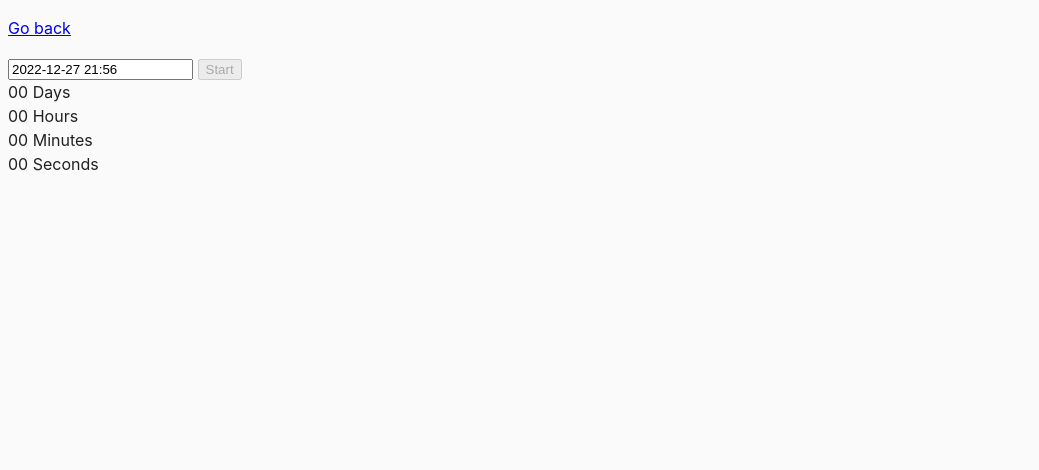
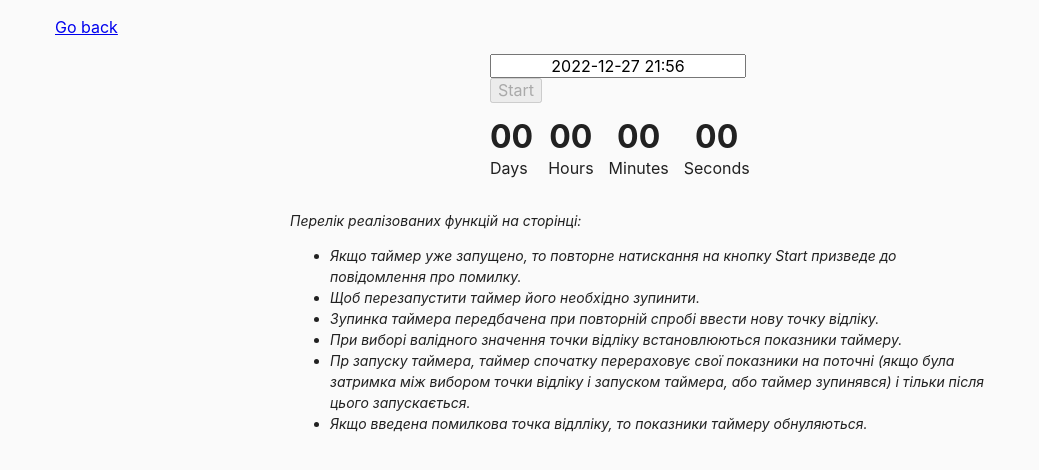
Before and after one commit to AndriyNich/goit-js-hw-09, a website built with Parcel: page src/02-timer.html in a window 1280 px wide. Shown: the whole page, without its empty margins (0-1039 px from the left). Built offline with nearby package versions, Linux system fonts and the light colour scheme; what notiflix would draw is missing.

Commit message:
task-3-pre-finish

```diff
--- a/src/02-timer.html
+++ b/src/02-timer.html
@@ -4,11 +4,13 @@
     <meta charset="UTF-8" />
     <meta name="viewport" content="width=device-width, initial-scale=1.0" />
     <title>Countdown timer</title>
-    <link rel="stylesheet" href="css/common.css" />
+    <link rel="stylesheet" href="./sass/index2.scss" />
   </head>
   <body>
-    <p><a href="index.html">Go back</a></p>
-
+    <section class="main">
+      <div class="container">
+        <p class="nav"><a href="index.html">Go back</a></p>
+        <div class="timer__container">
           <input type="text" id="datetime-picker" />
           <button type="button" data-start>Start</button>
 
@@ -30,7 +32,38 @@
               <span class="label">Seconds</span>
             </div>
           </div>
-
+        </div>
+        <div class="notes">
+          <p class="notes__all">Перелік реалізованих функцій на сторінці:</p>
+          <ul class="notes__list">
+            <li class="notes__item">
+              Якщо таймер уже запущено, то повторне натискання на кнопку Start
+              призведе до повідомлення про помилку.
+            </li>
+            <li class="notes__item">
+              Щоб перезапустити таймер його необхідно зупинити.
+            </li>
+            <li class="notes__item">
+              Зупинка таймера передбачена при повторній спробі ввести нову точку
+              відліку.
+            </li>
+            <li class="notes__item">
+              При виборі валідного значення точки відліку встановлюються
+              показники таймеру.
+            </li>
+            <li class="notes__item">
+              Пр запуску таймера, таймер спочатку перераховує свої показники на
+              поточні (якщо була затримка між вибором точки відліку і запуском
+              таймера, або таймер зупинявся) і тільки після цього запускається.
+            </li>
+            <li class="notes__item">
+              Якщо введена помилкова точка відлліку, то показники таймеру
+              обнуляються.
+            </li>
+          </ul>
+        </div>
+      </div>
+    </section>
     <script src="js/02-timer.js" type="module"></script>
   </body>
 </html>
--- /dev/null
+++ b/src/sass/_color-switcher.scss
@@ -0,0 +1,35 @@
+p {
+  display: block;
+  padding: 0;
+  margin: 0;
+}
+
+.container {
+  margin: 0 auto;
+  padding: 15px 15px;
+  max-width: 1200px;
+  height: calc(100vh - 30px);
+}
+
+.container__button {
+  margin: 0 auto;
+  padding: 15px 15px;
+  max-width: 200px;
+  display: flex;
+  height: 100%;
+  flex-direction: column;
+  justify-content: center;
+}
+
+.container__drop {
+  display: flex;
+  gap: 10px;
+}
+
+button {
+  display: block;
+  padding: 5px 20px;
+  font-size: 24px;
+
+  cursor: pointer;
+}
--- /dev/null
+++ b/src/sass/_common.scss
@@ -0,0 +1,18 @@
+* {
+  box-sizing: border-box;
+}
+
+body {
+  font-family: -apple-system, BlinkMacSystemFont, 'Segoe UI', Roboto,
+    Oxygen-Sans, Ubuntu, Cantarell, 'Helvetica Neue', sans-serif;
+  -webkit-font-smoothing: antialiased;
+  -moz-osx-font-smoothing: grayscale;
+  background-color: #fafafa;
+  color: #212121;
+  line-height: 1.5;
+}
+
+img {
+  display: block;
+  max-width: 100%;
+}
--- /dev/null
+++ b/src/sass/_promises.scss
@@ -0,0 +1,42 @@
+p {
+  display: block;
+  padding: 0;
+  margin: 0;
+}
+
+section {
+  padding-top: 15px;
+}
+
+.container {
+  max-width: 1200px;
+  padding: 0 15px;
+  margin: 0 auto;
+
+  & > p {
+    margin-bottom: 15px;
+  }
+}
+
+.form {
+  display: flex;
+  gap: 10px;
+  align-items: flex-end;
+  width: 100%;
+  justify-content: center;
+}
+
+label {
+  display: flex;
+  flex-direction: column;
+}
+
+input {
+  padding: 5px 5px;
+}
+
+button {
+  display: block;
+  padding: 5px 10px;
+  cursor: pointer;
+}
--- /dev/null
+++ b/src/sass/_timer.scss
@@ -0,0 +1,62 @@
+p {
+  display: block;
+  padding: 0;
+  margin: 0;
+}
+
+.main {
+  padding: 15px 0;
+}
+.container {
+  margin: 0 auto;
+  padding: 0 15px;
+  max-width: 1200px;
+}
+
+.nav {
+}
+
+button {
+  &:hover:not(:disabled),
+  &:focus:not(:disabled) {
+    cursor: pointer;
+  }
+}
+
+.timer__container {
+  margin: 0 auto;
+  width: 300px;
+  padding: 15px 0;
+}
+
+#datetime-picker {
+  text-align: center;
+}
+
+.timer {
+  display: flex;
+  gap: 15px;
+  padding: 15px 0;
+}
+
+span {
+  display: block;
+}
+
+.field {
+}
+.value {
+  font-size: 32px;
+  line-height: 1.2;
+  font-weight: 700;
+  text-align: center;
+}
+.label {
+}
+
+.notes {
+  margin: 0 auto;
+  max-width: 700px;
+  font-size: 14px;
+  font-style: italic;
+}
--- a/src/sass/index.scss
+++ /dev/null
@@ -1 +0,0 @@
-@import '~node_modules/modern-normalize/modern-normalize.css';
--- /dev/null
+++ b/src/sass/index1.scss
@@ -0,0 +1,3 @@
+@import '~node_modules/modern-normalize/modern-normalize.css';
+@import 'common';
+@import 'color-switcher';
--- /dev/null
+++ b/src/sass/index2.scss
@@ -0,0 +1,3 @@
+@import '~node_modules/modern-normalize/modern-normalize.css';
+@import 'common';
+@import 'timer';
--- /dev/null
+++ b/src/sass/index3.scss
@@ -0,0 +1,3 @@
+@import '~node_modules/modern-normalize/modern-normalize.css';
+@import 'common';
+@import 'promises';
```
Also changed, not shown: src/01-color-switcher.html (+12 -5 lines), src/03-promises.html (+5 -2 lines), src/js/03-promises.js (+44 -6 lines). Lines whose indentation alone changed are shown as unchanged.
